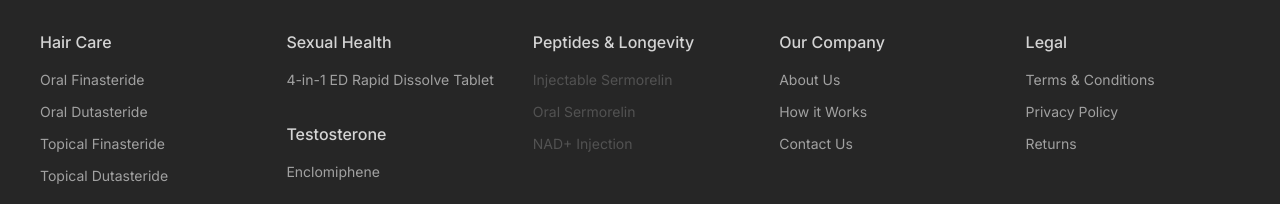
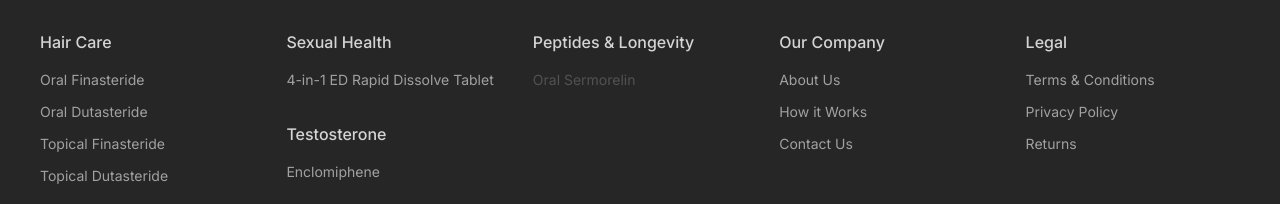
Before and after one commit to sanjiv-unbrandedrx/unbrandedrx, a Next.js app: page /staging in a window 1280 px wide. Shown: the part 4731-4935 px from the top of the page. Built offline with nearby package versions, Linux system fonts and the light colour scheme.

Commit message:
feat: hide injectable products, activate oral sermorelin
Remove Injectable Sermorelin and NAD+ Injection from footer, search bar,
and treatments carousel. Oral Sermorelin is now fully active instead of
coming soon. Injectables are on hold until clinic setup is finalized.

```diff
--- a/src/components/common/Footer.tsx
+++ b/src/components/common/Footer.tsx
@@ -22,9 +22,7 @@ const testosteroneLinks = [
 ];
 
 const peptidesItems = [
-  "Injectable Sermorelin",
   "Oral Sermorelin",
-  "NAD+ Injection",
 ];
 
 const companyLinks = [
--- a/src/components/staging/home-v2/search-bar-section.tsx
+++ b/src/components/staging/home-v2/search-bar-section.tsx
@@ -13,19 +13,9 @@ interface SearchResult {
 
 const ALL_ITEMS: SearchResult[] = [
   {
-    name: "Injectable Sermorelin",
-    category: "Longevity",
-    href: "/staging/treatment/injectable-sermorelin",
-  },
-  {
     name: "Oral Sermorelin",
     category: "Longevity",
     href: "/staging/treatment/oral-sermorelin",
-  },
-  {
-    name: "NAD+ Injection",
-    category: "Longevity",
-    href: "/staging/treatment/nad-plus-injection",
   },
   {
     name: "Enclomiphene",
--- a/src/components/staging/home-v2/treatments-section.tsx
+++ b/src/components/staging/home-v2/treatments-section.tsx
@@ -48,31 +48,12 @@ const TREATMENTS: Treatment[] = [
     href: "/find/treatment/topical-dutasteride",
   },
   {
-    id: "injectable-sermorelin",
-    name: "Injectable Sermorelin",
-    medicalName: "Sermorelin Acetate",
-    price: "$119/mo",
-    image: "/home/v2/treatment-injectable-sermorelin.png",
-    href: "/staging/treatment/injectable-sermorelin",
-    comingSoon: true,
-  },
-  {
     id: "oral-sermorelin",
     name: "Oral Sermorelin",
     medicalName: "Sermorelin Acetate (Oral)",
     price: "$119/mo",
     image: "/home/v2/treatment-oral-sermorelin.png",
     href: "/staging/treatment/oral-sermorelin",
-    comingSoon: true,
-  },
-  {
-    id: "nad-plus-injection",
-    name: "NAD+ Injection",
-    medicalName: "Nicotinamide Adenine Dinucleotide",
-    price: "$149/mo",
-    image: "/home/v2/treatment-nad-plus-injection.png",
-    href: "/staging/treatment/nad-plus-injection",
-    comingSoon: true,
   },
 ];
 
```
